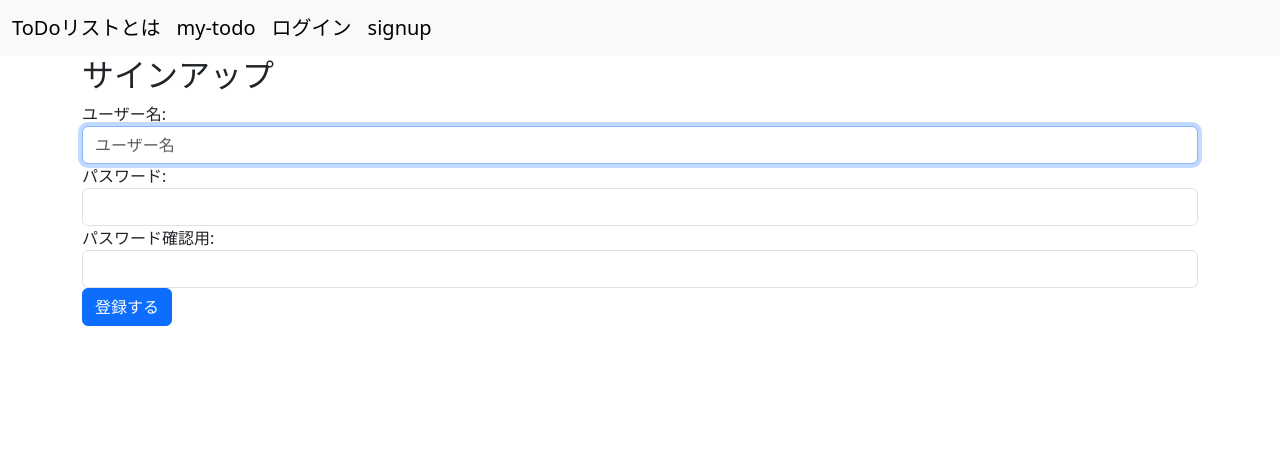
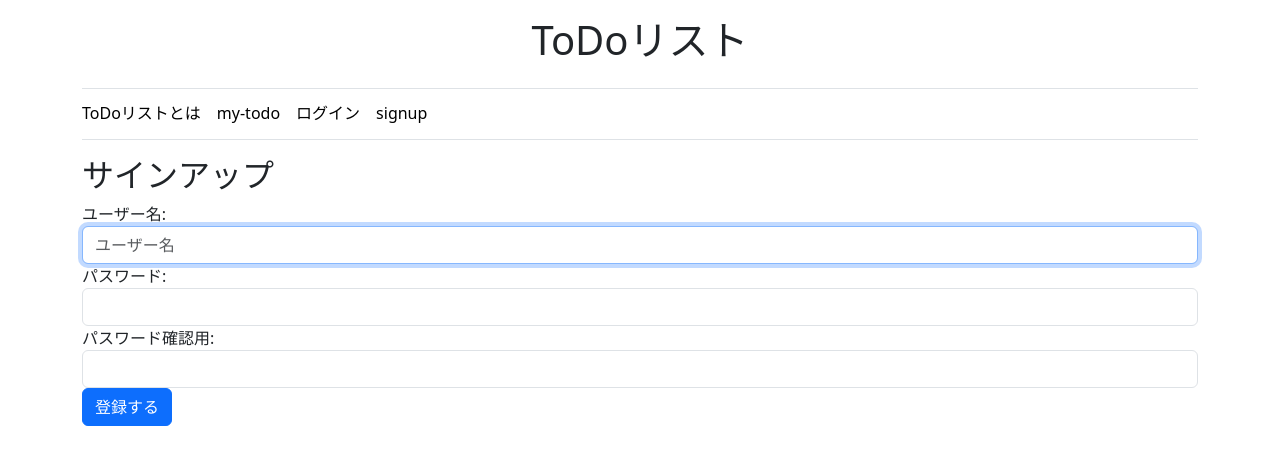
Before and after one commit to masahiro0000/todo_list_manager, a Django app: page /accounts/signup/ in a window 1280 px wide. Shown: the top 465 px of the page. Run offline with Django 5.2, Linux system fonts and the light colour scheme.

Commit message:
共通画面の装飾を変更

```diff
--- a/todo/templates/base.html
+++ b/todo/templates/base.html
@@ -13,21 +13,56 @@
 </head>
 
 <body>
-    <nav class="navbar navbar-expand-lg bg-body-tertiary">
+    <!--
+    <nav class="navbar navbar-expand-md navbar-dark bg-dark" aria-label="Third navbar example">
         <div class="container-fluid">
             <a class="navbar-brand" href="{% url 'index' %}">ToDoリストとは</a>
+            <div class="collapse navbar-collapse" id="navbarsExample03">
+                <ul class="navbar-nav me-auto mb-2 mb-sm-0">
+                    <li class="nav-item">
                         <a class="navbar-brand" href="{% url 'todos' %}">my-todo</a>
-            <div class="collapse navbar-collapse" id="navbarText">
+                    </li>
                     {% if not user.is_authenticated %}
+                        <li class="nav-item">
                             <a class="navbar-brand" href="{% url 'login' %}">ログイン</a>
+                        </li>
                     {% else %}
+                        <li class="nav-item">
                             <a class="navbar-brand" href="{% url 'logout' %}">ログアウト</a>
+                        </li>
                     {% endif %}
-
+                    <li class="nav-item">
                         <a class="navbar-brand" href="{% url 'signup' %}">signup</a>
+                    </li>
+                </ul>
             </div>
         </div>
     </nav>
+-->
+    <div class="container">
+        <header class="border-bottom lh-1 py-3">
+            <div class="row flex-nowrap justify-content-center text-center">
+                <div class="col">
+                    <h1>ToDoリスト</h1>
+                </div>
+            </div>
+        </header>
+        <div class="nav-scroller py-1 mb-3 border-bottom">
+            <nav class="nav nav-underline justify-content-start">
+                <a class="nav-item nav-link link-body-emphasis" href="{% url 'index' %}">ToDoリストとは</a>
+                <a class="nav-item nav-link link-body-emphasis" href="{% url 'todos' %}">my-todo</a>
+
+                {% if not user.is_authenticated %}
+                    <a class="nav-item nav-link link-body-emphasis" href="{% url 'login' %}">ログイン</a>
+                {% else %}
+                    <a class="nav-item nav-link link-body-emphasis" href="{% url 'logout' %}">ログアウト</a>
+                {% endif %}
+
+                <a class="nav-item nav-link link-body-emphasis" href="{% url 'signup' %}">signup</a>
+            </nav>
+        </div>
+    </div>
+
     {% if messages %}
     {% for message in messages %}
         <div class="alert alert-{{ message.tags }}">
```
Lines whose indentation alone changed are shown as unchanged.
